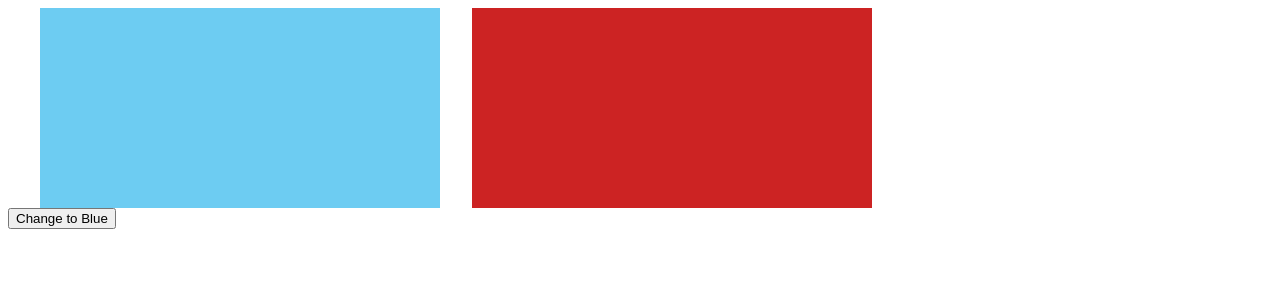
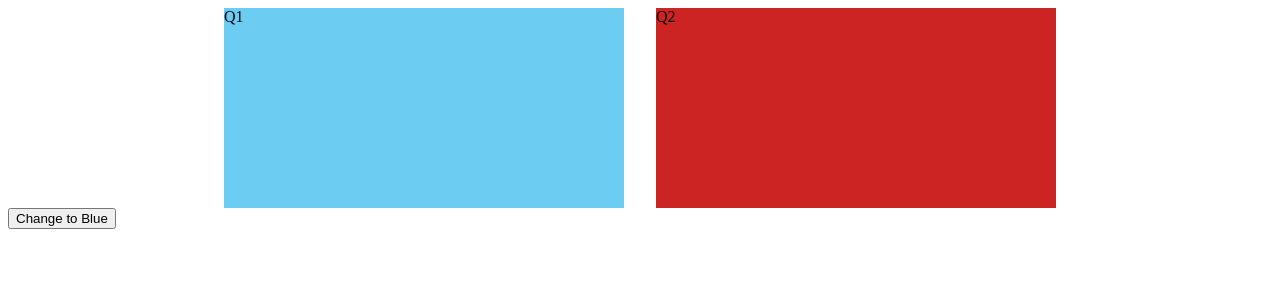
Before and after one commit to d-tamara/react-weather-app, a PHP site: page / in a window 1280 px wide. Shown: the top 300 px of the page. Run offline with PHP 8.4, Linux system fonts and the light colour scheme.

Commit message:
Initial commit

```diff
--- a/index.html
+++ b/index.html
@@ -3,11 +3,11 @@
     <link rel="stylesheet" href="style.css">
 </head>
 <body>
-<script type="module" src="scripts.js"></script>
+<script src="scripts.js"></script>
 
 <div class="container">
-    <div class="question-1"></div>
-    <div class="question-2"></div>
+    <div class="question-1">Q1</div>
+    <div class="question-2">Q2</div>
 </div>
 
 
--- a/scripts.js
+++ b/scripts.js
@@ -2,24 +2,6 @@ function changeColor() {
     alert('test');
 }
 
-
-
-/*
     fetch('Data/questions.json')
         .then((response) => response.json())
-        .then((questions) => console.log(questions));*/
-
-
-
-function getvals(){
-    return fetch('Data/questions.json')
-        .then((response) => response.json())
-
-}
-
-async function main() {
-    const data = await getvals(); // Waits here until getvals() is done.
-    console.log(data.firstQuestion);
-}
-
-main();
+        .then((questions) => console.log(questions));
--- a/style.css
+++ b/style.css
@@ -4,6 +4,7 @@
   max-width: 1200px;
   display: flex;
   gap: 32px;
+  justify-content: center;
 }
 
 .question-1, .question-2 {
```
